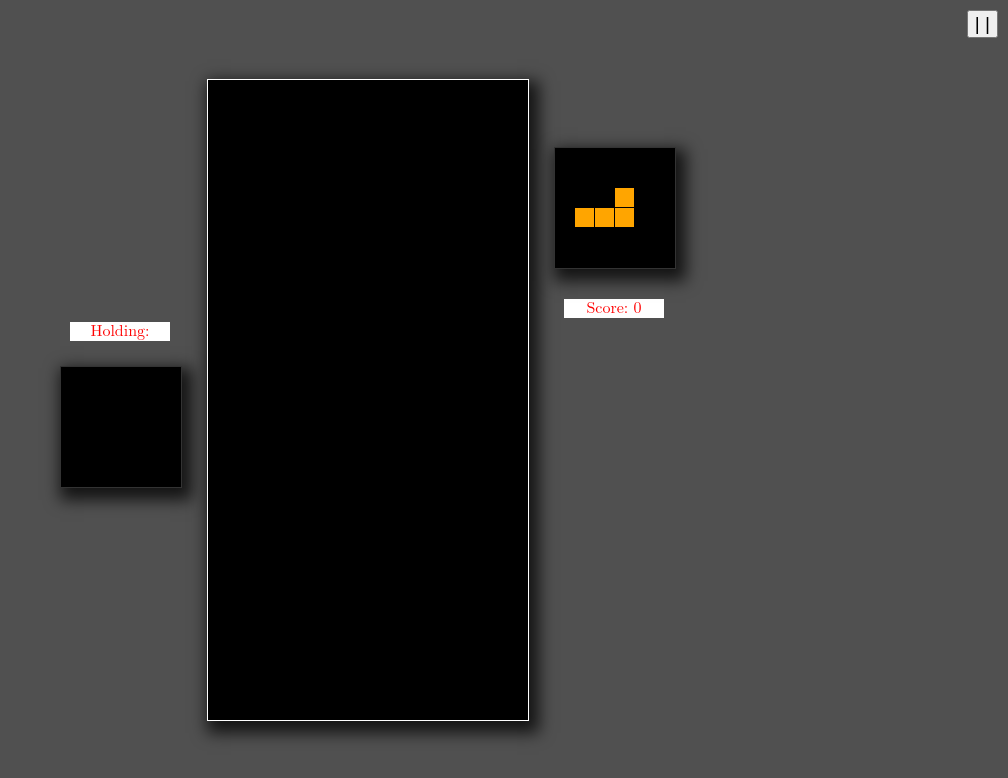
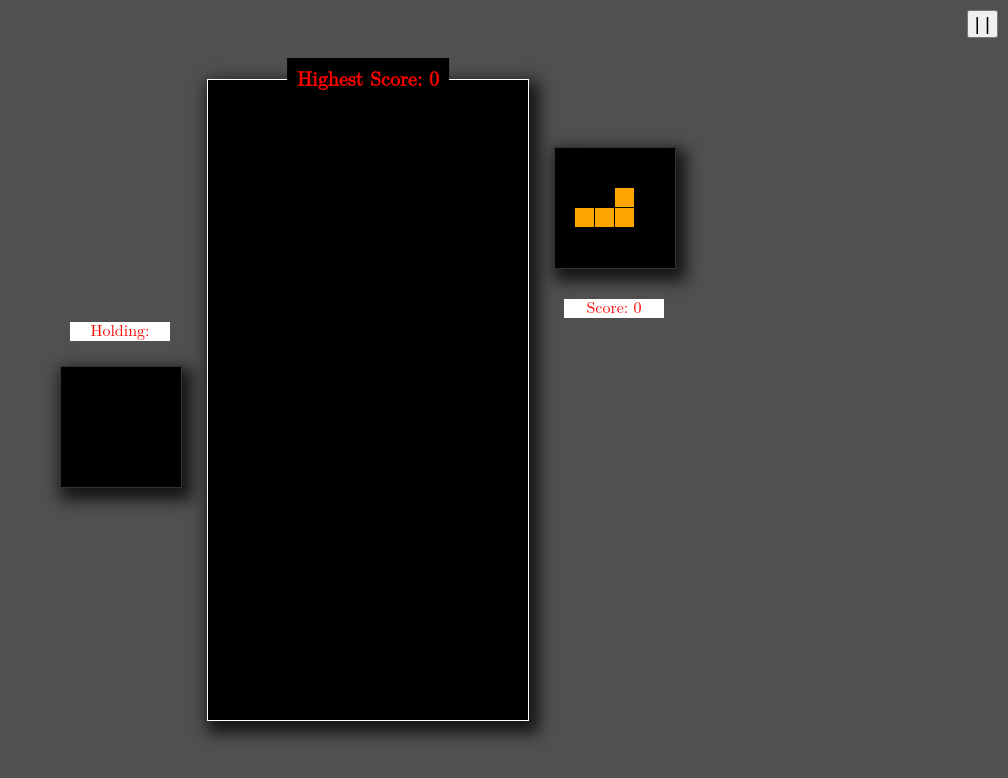
Before and after one commit to uwohci23/group-18, a plain HTML site: page Tetris/tetris.html in a window 1280 px wide. Shown: the whole page, without its empty margins (272-1280 px from the left). Drawn offline with Linux system fonts and the light colour scheme.

Commit message:
Highest Score
Displaying Highest Score on game page

```diff
--- a/Tetris/tetris.css
+++ b/Tetris/tetris.css
@@ -287,3 +287,19 @@ pointer-events: all;
   color: white;
   z-index: 1000;
 }
+
+#HighestScore {
+  display: inline-block;
+  position: fixed;
+  top: 10%;
+  left: 50%;
+  transform: translate(-50%, -50%);
+  padding: 10px;
+  background-color: black;
+  color: white;
+  z-index: 1000;
+  font-weight: bolder;
+  font-family: math;
+  font-size: 2.5vh;
+  color:red;
+}
--- a/Tetris/tetris.html
+++ b/Tetris/tetris.html
@@ -57,6 +57,7 @@
       </div>
     </div>
     <div id="notification">You have been added to the Leaderboard!</div>
+    <div id="HighestScore"></div>
 
 
 
--- a/Tetris/tetris.js
+++ b/Tetris/tetris.js
@@ -15,6 +15,7 @@ holding = false;
 switched = false;
 clear2 = true;
 let start = 0;
+const highScoreDisplay = document.getElementById('HighestScore');
 
 document.addEventListener('DOMContentLoaded', () => {
   console.log(colors);
@@ -53,6 +54,19 @@ document.addEventListener('DOMContentLoaded', () => {
     }
 
   }
+  const highScoreString = localStorage.getItem(HIGH_SCORES);
+  const highScores = JSON.parse(highScoreString)
+
+  var highestScore = 0;
+  if(highScores)
+  {
+    var highScoresMedium = highScores["medium_scores"];
+    highestScore = highScoresMedium[0]?.score ?? 0;
+  }
+
+
+
+  highScoreDisplay.textContent = `Highest Score: ${highestScore}`;
 
   console.log(colors)
   tetromino = getNextTetromino();
@@ -929,11 +943,12 @@ function getRandomInt2(min, max) {
   goMenuButton.addEventListener('click', function()
   {
     confirmation.style.display = 'inline-block';
-    document.querySelector(".pause-modal").classList.remove('active')
+    confirmMsgElement.textContent = "Are you sure you would like to exit the current game?";
+    confirmation.classList.add('end');
+    document.querySelector(".game-over-modal").classList.remove('active')
   });
 
   function openGameOverModal() {
-    document.addEventListener('keydown', pausedControl);
     //console.log(score);
     if(isHighScore())
     {
```
